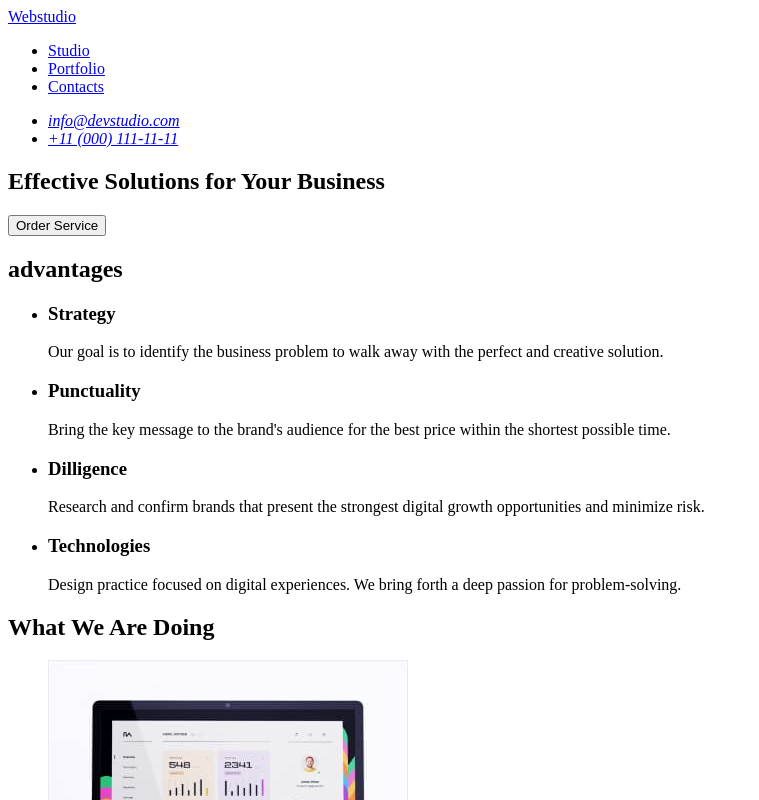
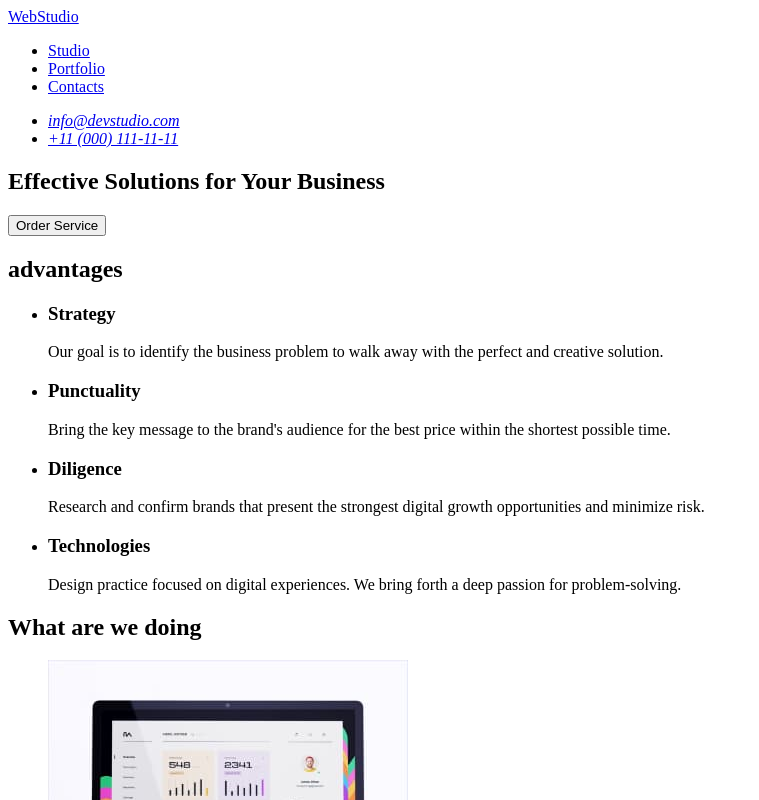
Before and after one commit to sofaridnyk/goit-markup-hw-01, a plain HTML site: page index.html in a window 1280 px wide. Shown: the top 800 px of the page, without its empty margins (0-759 px from the left). Drawn offline with Linux system fonts and the light colour scheme.

Commit message:
update index.html file

```diff
--- a/index.html
+++ b/index.html
@@ -7,8 +7,8 @@
   </head>
   <body>
     <header>
-      <a href="index.html">Webstudio</a>
       <nav>
+        <a href="index.html">WebStudio</a>
         <ul>
           <li><a href="#">Studio</a></li>
           <li><a href="#">Portfolio</a></li>
@@ -46,7 +46,7 @@
             </p>
           </li>
           <li>
-            <h3>Dilligence</h3>
+            <h3>Diligence</h3>
             <p>
               Research and confirm brands that present the strongest digital
               growth opportunities and minimize risk.
@@ -62,7 +62,7 @@
         </ul>
       </section>
       <section>
-        <h2>What We Are Doing</h2>
+        <h2>What are we doing</h2>
         <ul>
           <li>
             <img src="./images/Rectangle71.jpg" width="360" alt="Rectangle71" />
@@ -102,7 +102,7 @@
       </section>
     </main>
     <footer>
-      <a href="index.html">Webstudio</a>
+      <a href="index.html">WebStudio</a>
       <p>
         Increase the flow of customers and sales for your business with digital
         marketing & growth solutions.
```
